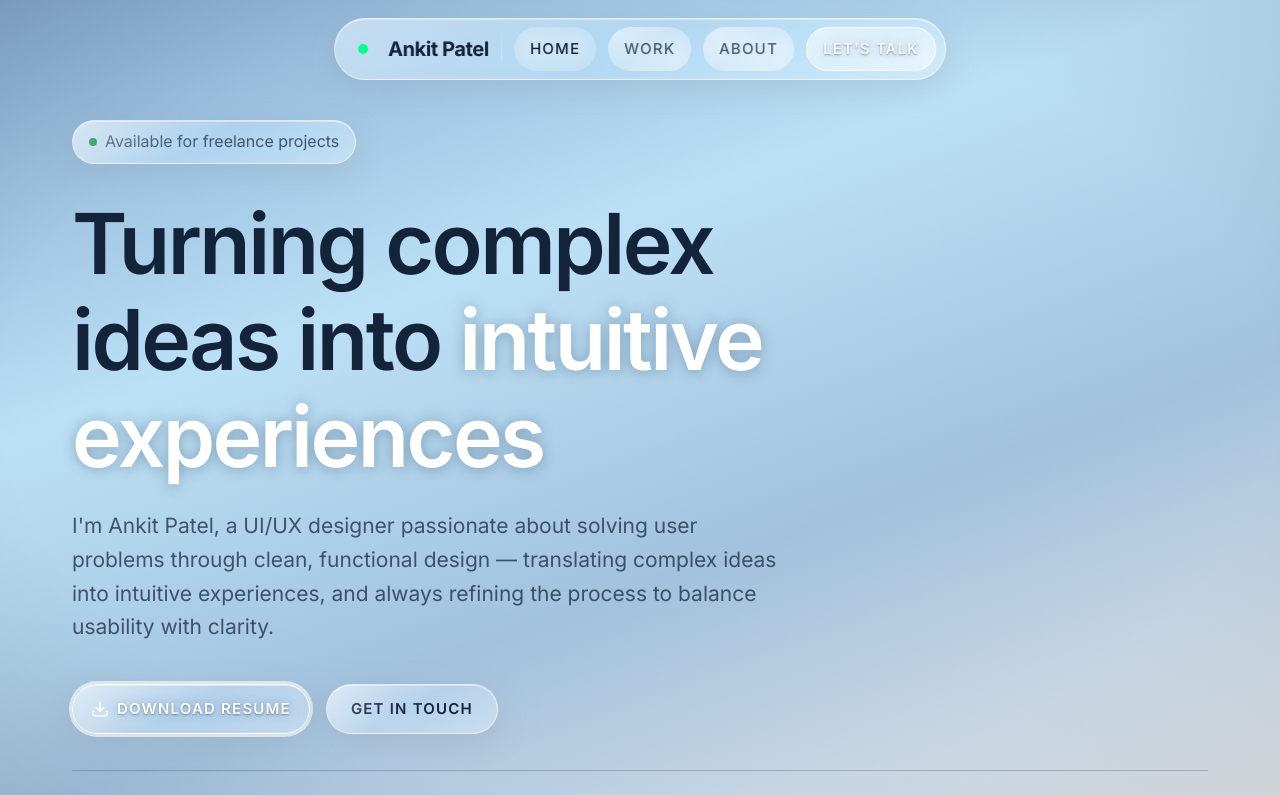
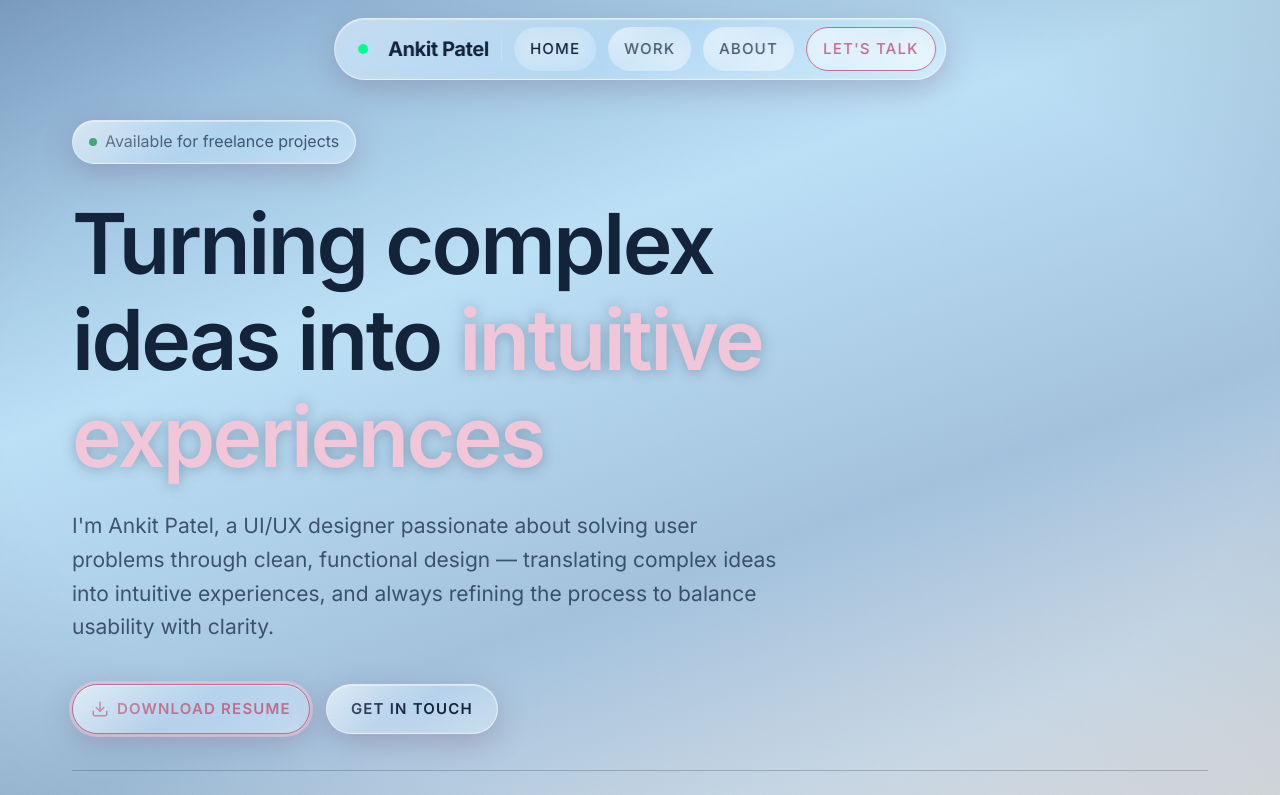
Before and after one commit to artsbyankit/artsbyankit.github.io, a React (Vite) app: page / in a window 1280 px wide. Shown: the top 795 px of the page. Built offline with nearby package versions, Linux system fonts and the light colour scheme.

Commit message:
Accent: Rose Petal #f1c6d9 family restored; halos removed with white experiment

```diff
--- a/src/index.css
+++ b/src/index.css
@@ -518,10 +518,6 @@ p {
   background: var(--glass-bg);
   border: 1px solid var(--accent) !important;
   color: var(--accent) !important;
-  /* ink halo keeps pure-white button text legible on light glass */
-  text-shadow:
-    0 1px 2px rgba(31, 56, 88, 0.5),
-    0 0 12px rgba(31, 56, 88, 0.3);
   box-shadow:
     0 0 0 3px color-mix(in srgb, var(--accent-bright) 60%, transparent),
     0 0 26px color-mix(in srgb, var(--shine) 0%, transparent),
@@ -2868,9 +2864,6 @@ h4.block-impl + .feature-list li::before { background: #ffb454; }
   border: 1px solid var(--accent) !important;
   border-color: var(--accent) !important;
   color: var(--accent) !important;
-  text-shadow:
-    0 1px 2px rgba(31, 56, 88, 0.5),
-    0 0 12px rgba(31, 56, 88, 0.3);
   box-shadow:
     0 0 0 3px color-mix(in srgb, var(--accent-bright) 60%, transparent),
     0 0 26px color-mix(in srgb, var(--shine) 0%, transparent),
--- a/src/theme.js
+++ b/src/theme.js
@@ -10,9 +10,9 @@
 
 /* ---------- ACCENT (the hero color family) ---------- */
 const accent = {
-  deep: '#ffffff', // PURE WHITE everywhere
-  strong: '#eef3f8', // pressed/hover — whisper of ice so hover still reads
-  bright: '#ffffff', // PURE WHITE — rings, glows, eyebrows, bullets
+  deep: '#bd6d8c', // readable petal rose — button borders/text on light bg
+  strong: '#a25575', // pressed/hover depth
+  bright: '#f1c6d9', // rose petal — highlights, eyebrows, bullets
 };
 
 /* ============================================================
```
